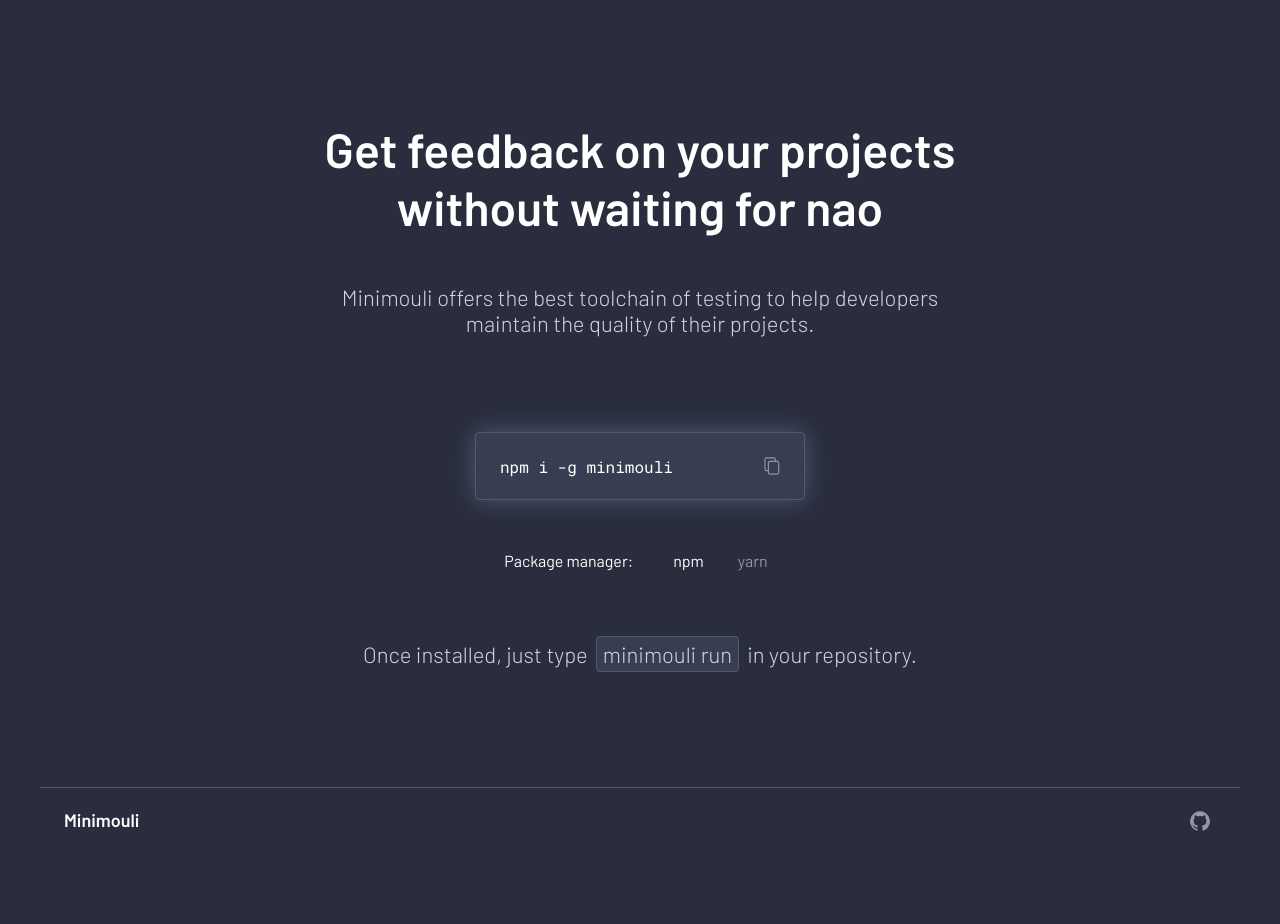
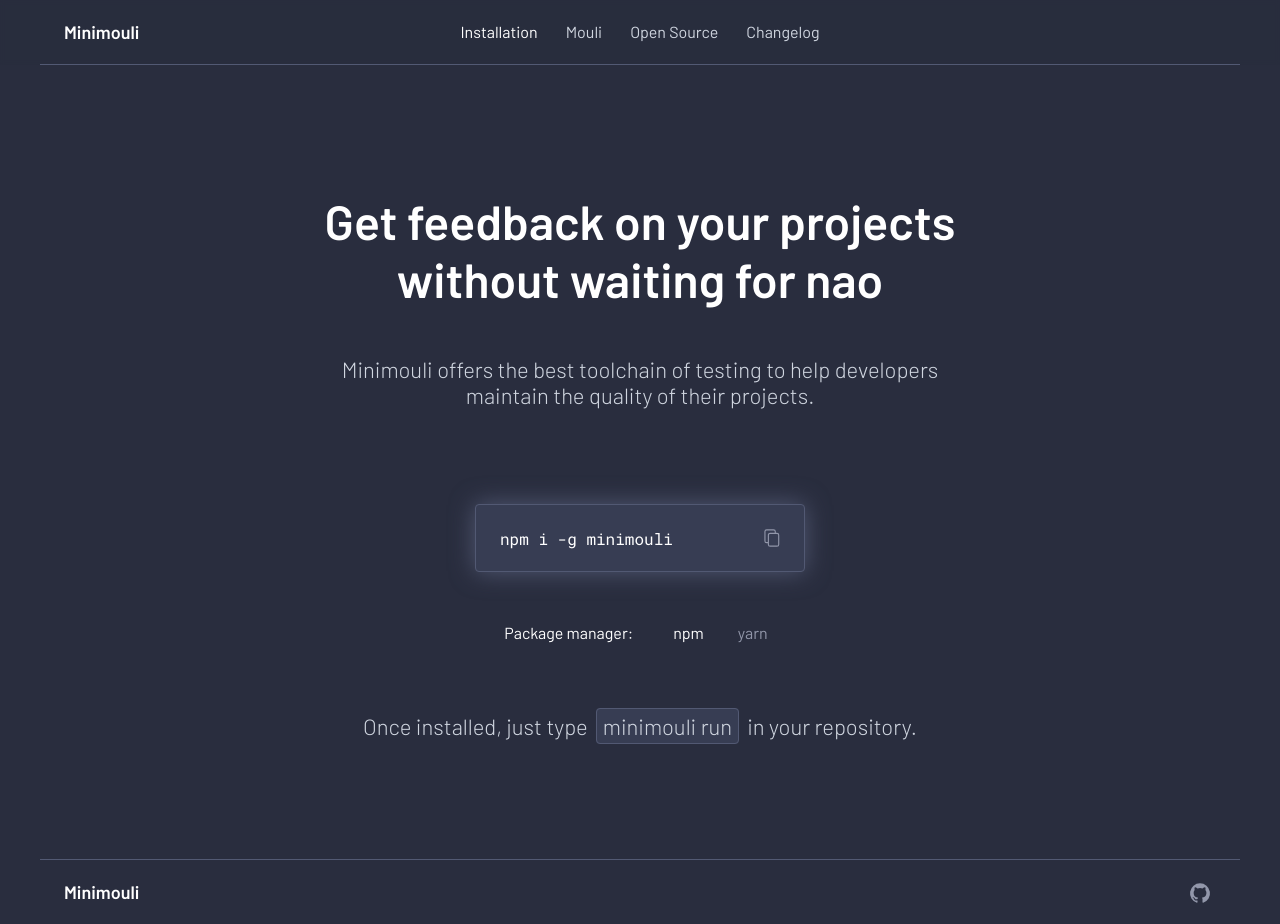
Before and after one commit to minimouli/website, a Next.js app: page / in a window 1280 px wide. Before the commit the page ends 852 px from the top, so only its background shows below. Built offline with nearby package versions, Linux system fonts and the light colour scheme.

Commit message:
feat: use regular header in home page

```diff
--- a/src/pages/index.tsx
+++ b/src/pages/index.tsx
@@ -7,9 +7,11 @@
 
 import type { NextPage } from 'next'
 import Head from 'next/head'
+import Link from 'next/link'
 import Container from '../components/Container'
 import Footer from '../components/Footer'
 import InstallSnippet from '../components/InstallSnippet'
+import RegularHeader from '../components/RegularHeader'
 import styles from '../styles/Home.module.scss'
 
 const Home: NextPage = () => {
@@ -21,6 +23,26 @@ const Home: NextPage = () => {
                 <meta name="description" content="Get feedback on your projects without waiting for nao" />
                 <link rel="icon" href="/favicon.ico" />
             </Head>
+
+            <RegularHeader>
+
+                <Link href="/" passHref >
+                    <span data-selected >Installation</span>
+                </Link>
+
+                <Link href="/mouli" passHref >
+                    <span>Mouli</span>
+                </Link>
+
+                <Link href="https://github.com/minimouli" passHref >
+                    <span>Open Source</span>
+                </Link>
+
+                <Link href="/changelog" passHref >
+                    <span>Changelog</span>
+                </Link>
+
+            </RegularHeader>
 
             <Container>
                 <main className={styles.hero} >
--- a/src/styles/Home.module.scss
+++ b/src/styles/Home.module.scss
@@ -12,7 +12,7 @@
 
 .hero {
     padding: 0 24px;
-    margin-top: 120px;
+    margin-top: 192px;
     margin-bottom: 72px;
     width: 100%;
     height: auto;
```
